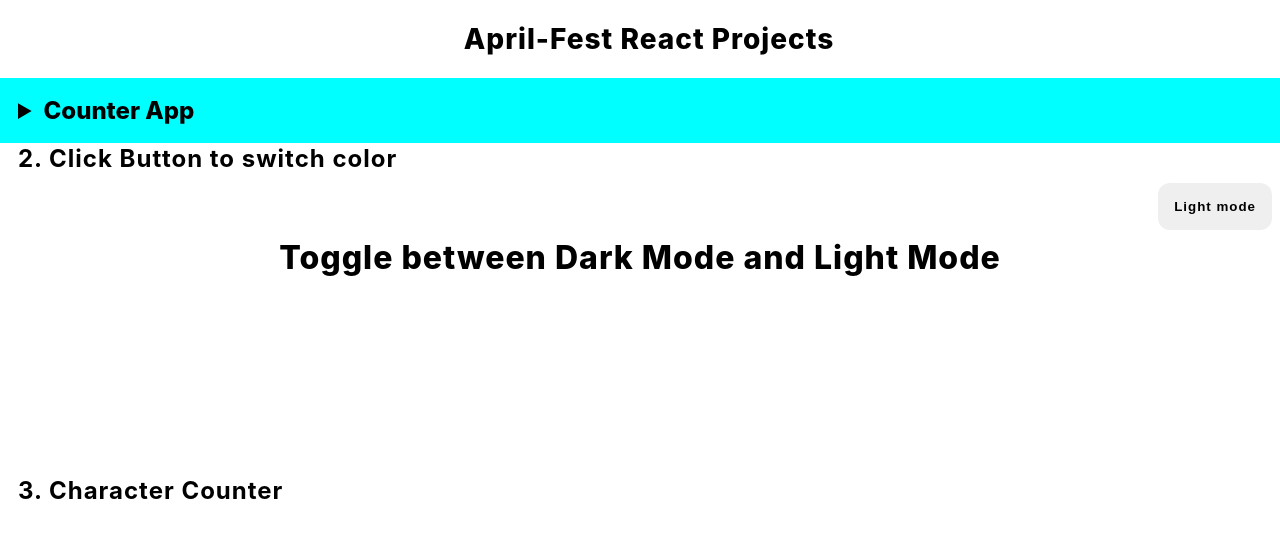
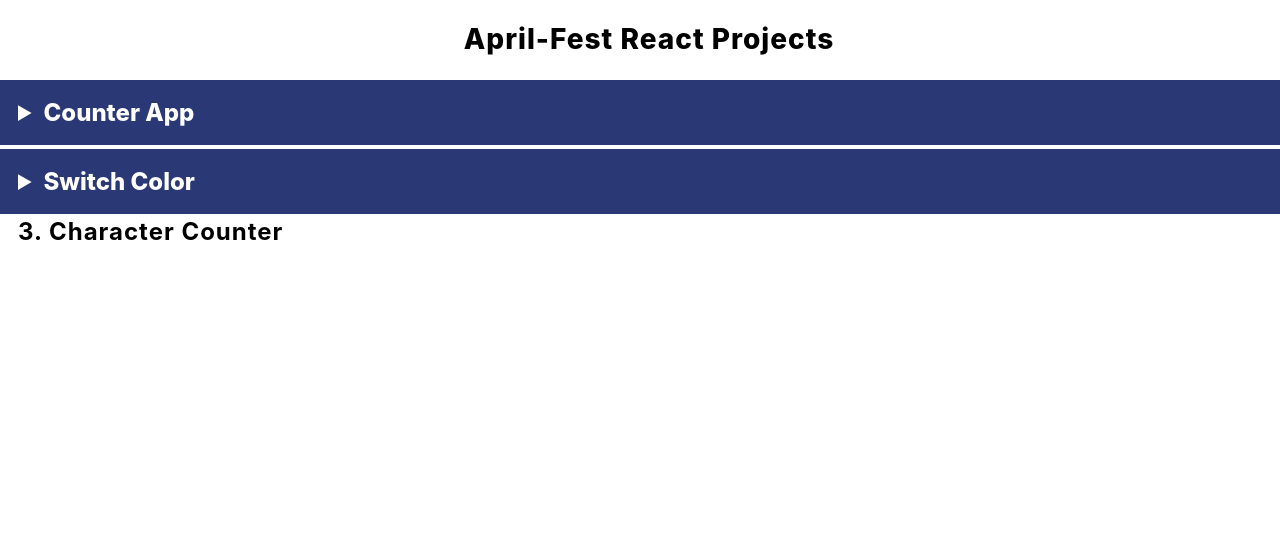
Before and after one commit to Tonnymwirigi254/react-april, a React (Create React App) app: page / in a window 1280 px wide. Shown: the top 538 px of the page. Built offline with nearby package versions, Linux system fonts and the light colour scheme.

Commit message:
UI/UX update

```diff
--- a/src/App.css
+++ b/src/App.css
@@ -11,10 +11,13 @@ h2 {
 }
 summary {
   cursor: pointer;
-  background-color: aqua;
+  background-color: rgba(4, 21, 94, 0.849);
   padding: 18px;
   font-size: 24px;
   font-weight: 800;
+  color: #fff;
+  margin-bottom: 2px;
+  margin-top: 2px;
 }
 .main-component .main-h2-header {
   padding: 18px 12px;
--- a/src/App.js
+++ b/src/App.js
@@ -14,8 +14,12 @@ function App() {
             </summary>
             <CounterAppComponent/>
         </details>
-        <h2>2. Click Button to switch color</h2>
-        <ChangeColorCompoent/>
+        <details>
+            <summary>
+                Switch Color
+            </summary>
+            <ChangeColorCompoent/>
+        </details>
         <h2>3. Character Counter</h2>
     </main>
   );
--- a/src/components/changeColor.js
+++ b/src/components/changeColor.js
@@ -33,7 +33,7 @@ const ChangeColorCompoent = () => {
                 >
                     {mode === LightMode ? DarkMode : LightMode} mode
                 </button>
-                <h1 className={`h1-${mode}`}>Toggle between Dark Mode and Light Mode</h1>
+                <h1 className={`h1-${mode}`}>{mode} Mode</h1>
             </div>
         </div>
     )
```
